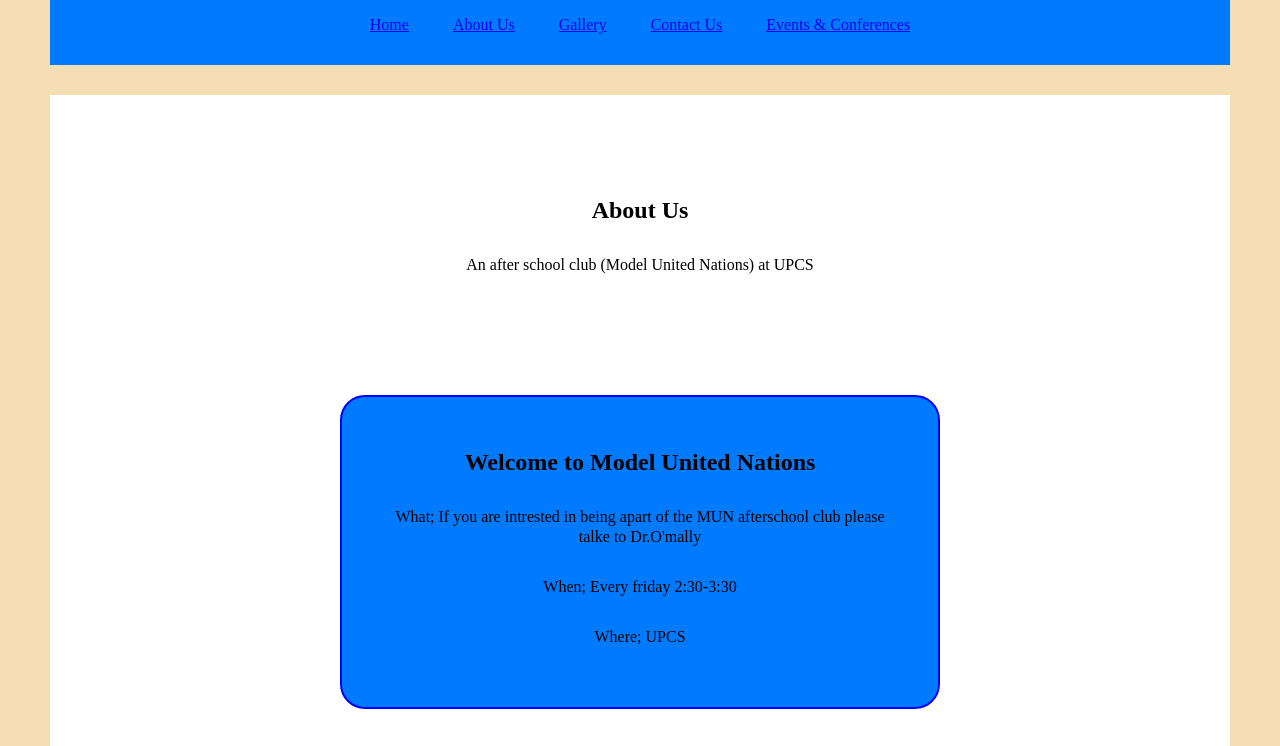
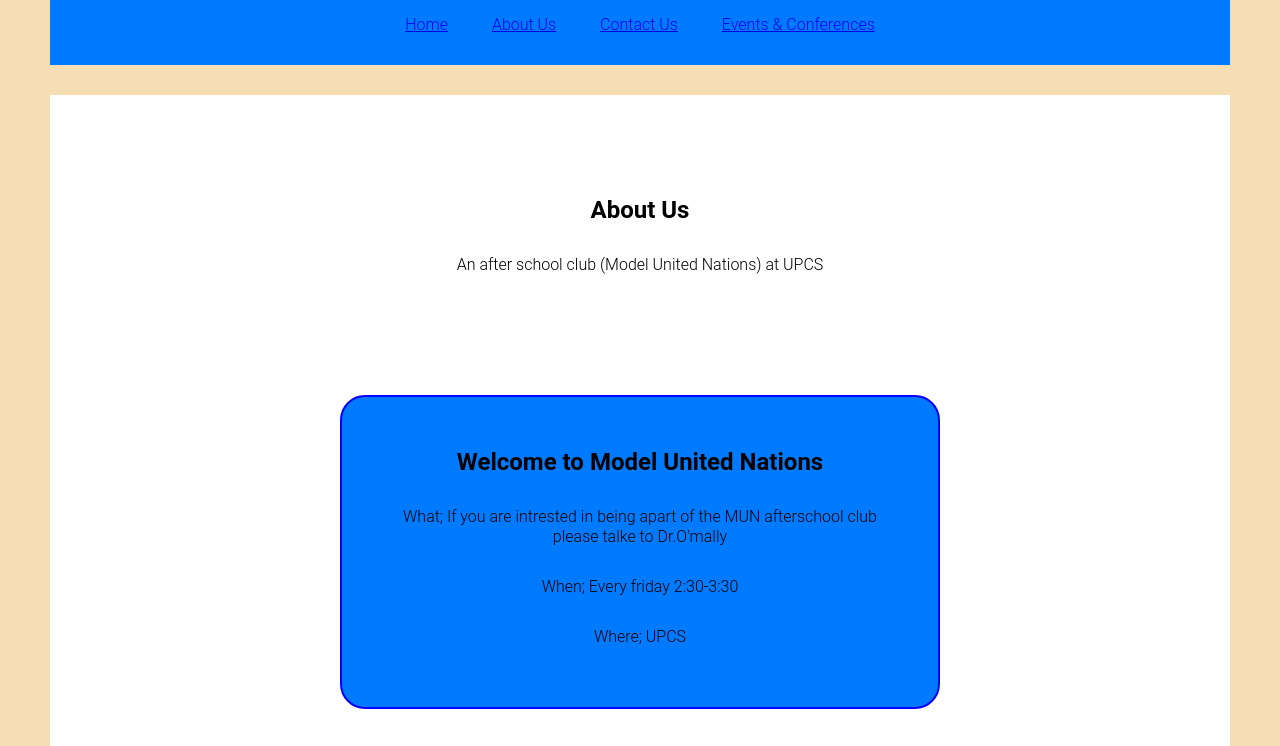
Before and after one commit to kawther232/Website1, a plain HTML site: page index.html in a window 1280 px wide. Shown: the part 135-881 px from the top of the page. Drawn offline with Linux system fonts and the light colour scheme.

Commit message:
Final changes

```diff
--- a/index.html
+++ b/index.html
@@ -7,8 +7,9 @@
     <link rel="stylesheet" href="style.css">
     <style>
         a:hover {
-          background-color: yellow;
+          background-color: whitesmoke;
         }
+        @import url('https://fonts.googleapis.com/css2?family=Anta&family=Roboto:ital,wght@0,100;0,300;0,400;0,500;0,700;0,900;1,100;1,300;1,400;1,500;1,700;1,900&display=swap')
         </style>
 </head>
 <body>
@@ -19,7 +20,6 @@
 
                 <a href="#home">Home</a>
                 <a href="About.html">About Us</a>
-                <a href="#gallery">Gallery</a>
                 <a href="Contacts.html">Contact Us</a>
                 <a href="Event.html">Events & Conferences</a>
 
@@ -74,7 +74,7 @@
 
 
 
-        <section id="gallery">
+        <section id="">
             <div class="image-container">
             <img src="https://www.oratoryprepomega.org/wp-content/uploads/2022/03/MUN-1.jpg" alt=" MUN logo" >
             <img src="https://bestdelegate.com/wp-content/uploads/2020/01/73333424_3236834096357247_4946619400804368384_o.jpg" alt="High School Students">
--- a/style.css
+++ b/style.css
@@ -7,11 +7,13 @@
 
 
 body {
-    font-family:'Times New Roman', Times, serif;
     line-height: 1.25;
     color:black;
     background-color:wheat;
     padding-bottom: 60px;
+    font-family: "Roboto", sans-serif;
+    font-weight: 300;
+    font-style: normal;
 }
 
 
@@ -32,6 +34,9 @@ header {
     padding: 7px 15px;
     cursor: pointer;
 }
+
+
+
 
 
 .image-container {
```
